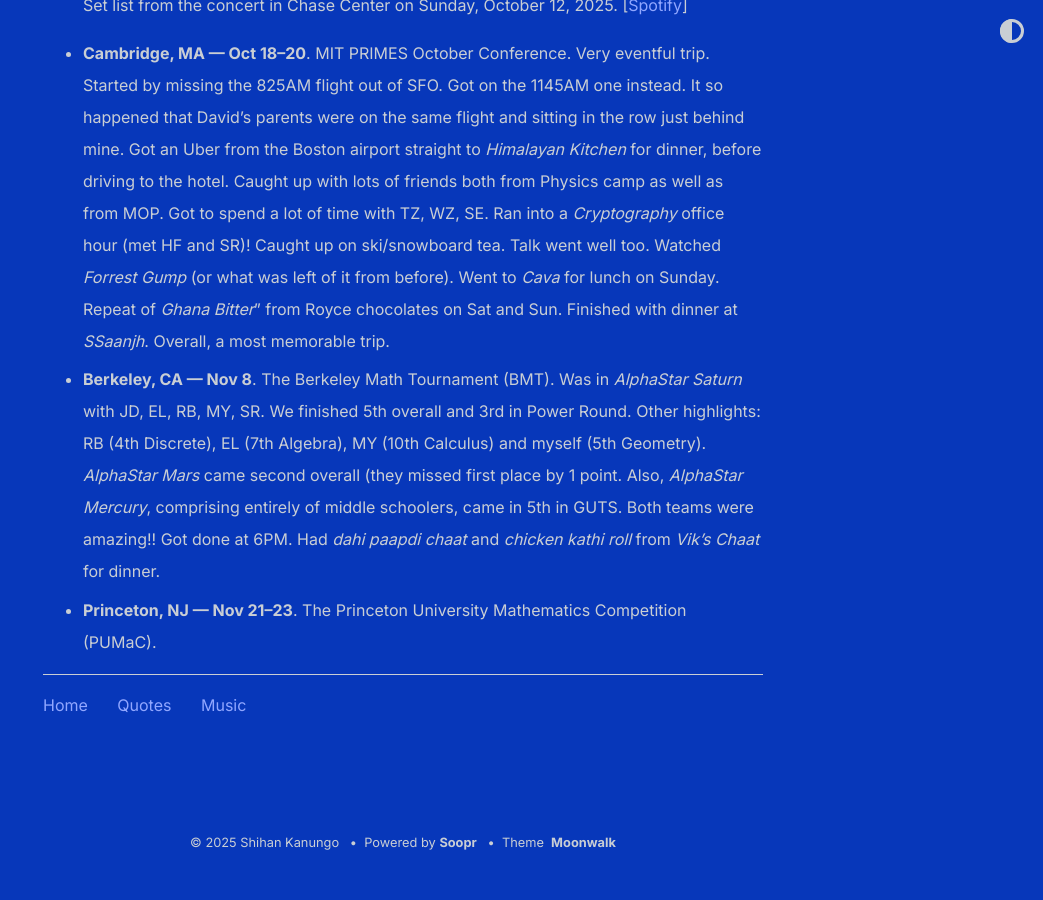
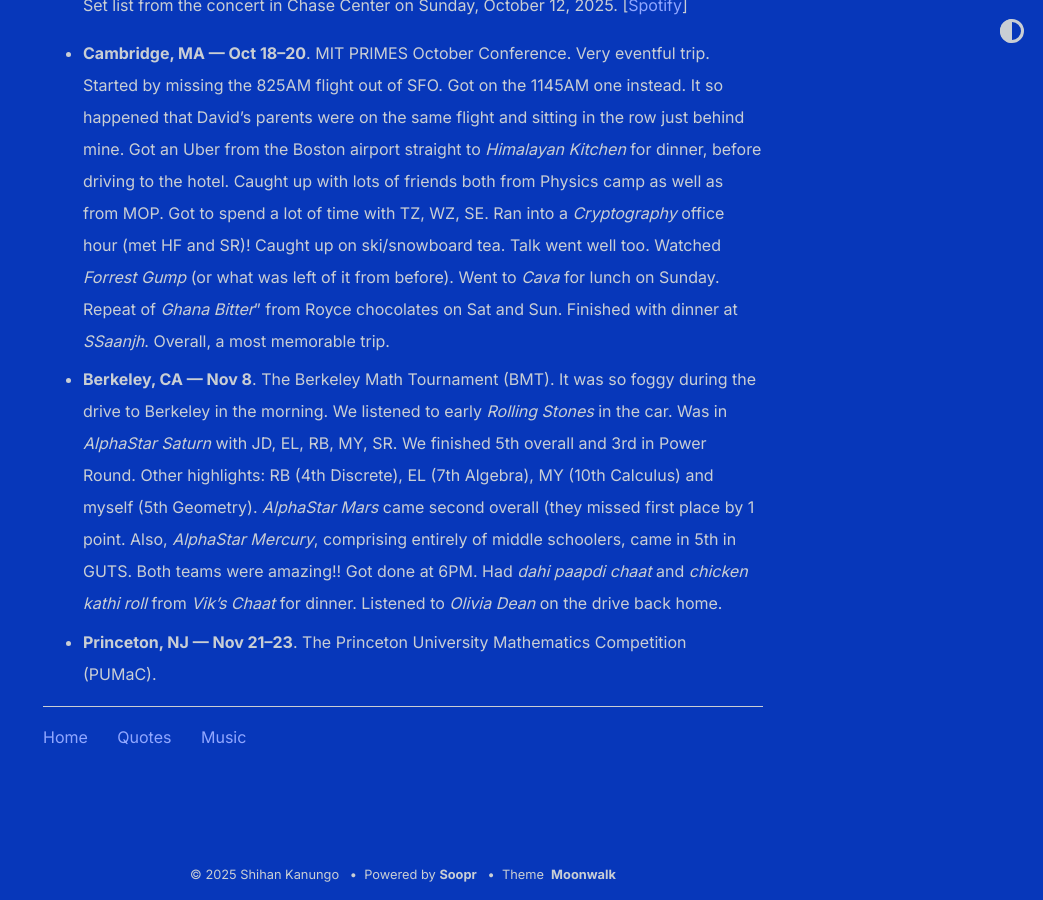
Before and after one commit to shihankanungo/shihankanungo.github.io, a Jekyll site: the page built from travel.md, in a window 1280 px wide and 900 px high, scrolled down 2930 px. Shown: the whole window, without its empty margins (237-1280 px from the left). Built offline with Jekyll 4.4.1, drawn with Linux system fonts in a browser that asks for light colours; before the commit the page ends 3798 px from its top, so only the background shows below that.

Commit message:
Update travel.md

```diff
--- a/travel.md
+++ b/travel.md
@@ -28,5 +28,5 @@
 </details></li></ul>
 
 - **Cambridge, MA --- Oct 18--20**. MIT PRIMES October Conference. Very eventful trip. Started by missing the 825AM flight out of SFO. Got on the 1145AM one instead. It so happened that David's parents were on the same flight and sitting in the row just behind mine. Got an Uber from the Boston airport straight to *Himalayan Kitchen* for dinner, before driving to the hotel. Caught up with lots of friends both from Physics camp as well as from MOP. Got to spend a lot of time with TZ, WZ, SE. Ran into a *Cryptography* office hour (met HF and SR)! Caught up on ski/snowboard tea. Talk went well too. Watched *Forrest Gump* (or what was left of it from before). Went to *Cava* for lunch on Sunday. Repeat of *Ghana Bitter*" from Royce chocolates on Sat and Sun. Finished with dinner at *SSaanjh*. Overall, a most memorable trip.
-- **Berkeley, CA --- Nov 8**. The Berkeley Math Tournament (BMT). Was in *AlphaStar Saturn* with JD, EL, RB, MY, SR. We finished 5th overall and 3rd in Power Round. Other highlights: RB (4th Discrete), EL (7th Algebra), MY (10th Calculus) and myself (5th Geometry). *AlphaStar Mars* came second overall (they missed first place by 1 point. Also, *AlphaStar Mercury*, comprising entirely of middle schoolers, came in 5th in GUTS. Both teams were amazing!! Got done at 6PM. Had *dahi paapdi chaat* and *chicken kathi roll* from *Vik's Chaat* for dinner.
+- **Berkeley, CA --- Nov 8**. The Berkeley Math Tournament (BMT). It was so foggy during the drive to Berkeley in the morning. We listened to early *Rolling Stones* in the car. Was in *AlphaStar Saturn* with JD, EL, RB, MY, SR. We finished 5th overall and 3rd in Power Round. Other highlights: RB (4th Discrete), EL (7th Algebra), MY (10th Calculus) and myself (5th Geometry). *AlphaStar Mars* came second overall (they missed first place by 1 point. Also, *AlphaStar Mercury*, comprising entirely of middle schoolers, came in 5th in GUTS. Both teams were amazing!! Got done at 6PM. Had *dahi paapdi chaat* and *chicken kathi roll* from *Vik's Chaat* for dinner. Listened to *Olivia Dean* on the drive back home.
 - **Princeton, NJ --- Nov 21--23**. The Princeton University Mathematics Competition (PUMaC).
```
